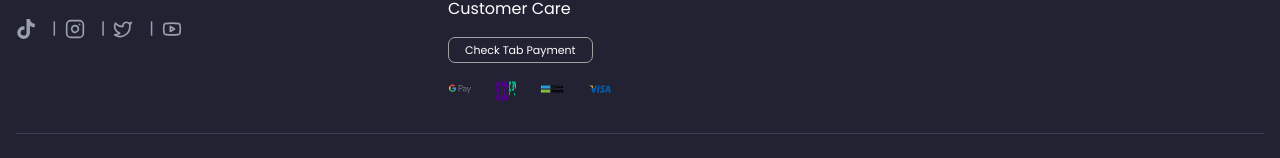
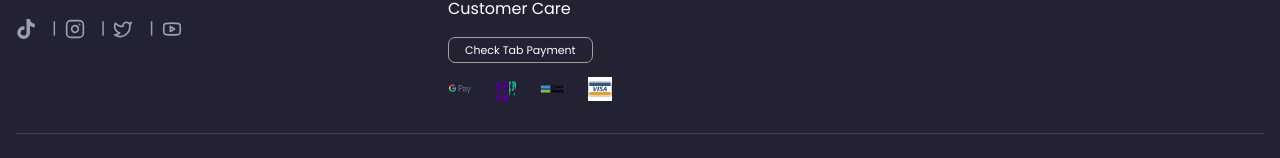
Before and after one commit to has673/sareen, a Next.js app: page /Role in a window 1280 px wide. Shown: the part 1734-1892 px from the top of the page. Built offline with nearby package versions, Linux system fonts and the light colour scheme.

Commit message:
new logo

```diff
--- a/Components/Footer.js
+++ b/Components/Footer.js
@@ -127,7 +127,7 @@ const Footer = () => {
                 <Image src="/gpay.png" alt="gpay" width={24} height={24} />
                 <Image src="/stc.png" alt="stc" width={20} height={20} />
                 <Image src="/mada.png" alt="mada" width={24} height={24} />
-                <Image src="/visa.png" alt="visa" width={24} height={24} />
+                <Image src="/visa.svg" alt="visa" width={24} height={24} />
               </div>
             </div>
 
```
Also changed, not shown: public/stc.svg (added), public/visa.svg (added).
